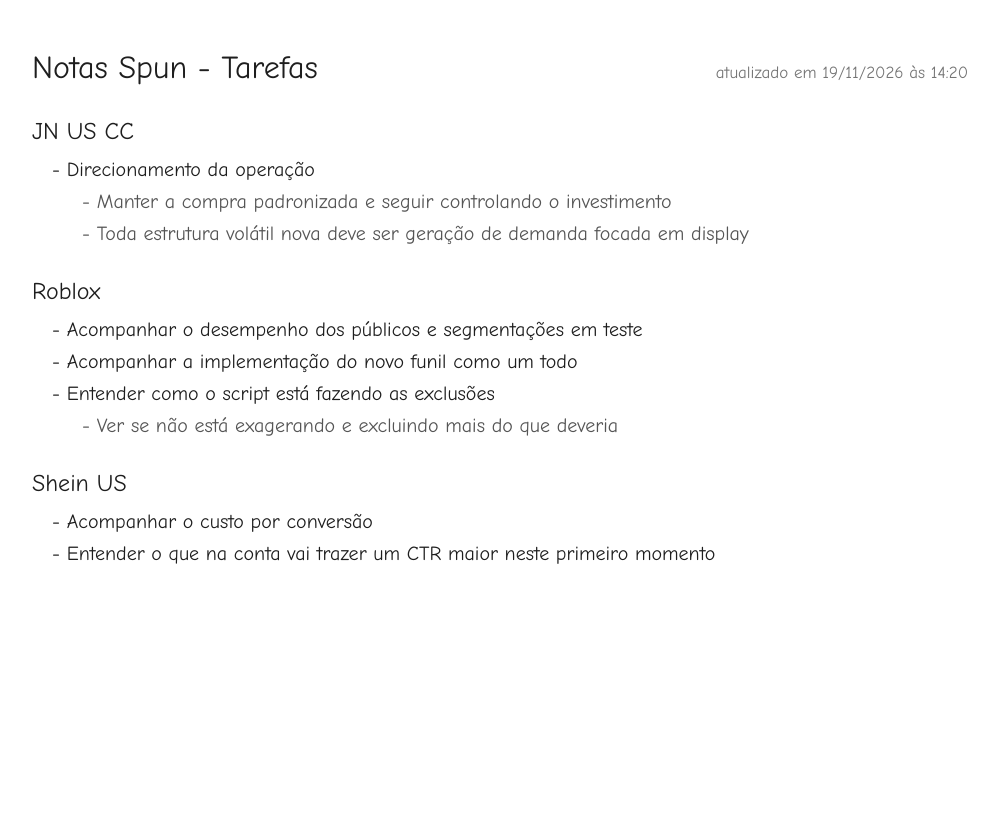
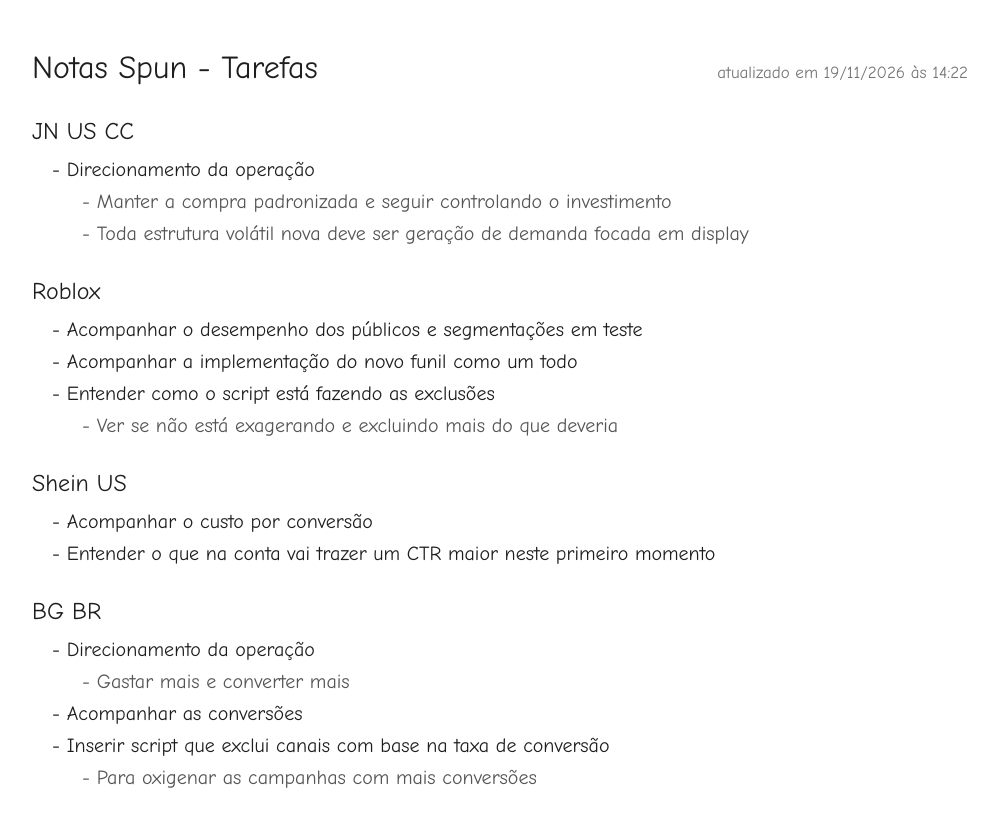
Before and after one commit to gabrielaacristofolini-hue/notas-spun, a plain HTML site: page index.html in a window 1280 px wide. Shown: the whole page, without its empty margins (140-1138 px from the left). Before the commit the page ends 800 px from the top, so only its background shows below. Drawn offline with Linux system fonts and the light colour scheme; a web font is replaced by a local one.

Commit message:
BG BR: conversões e script de exclusão por taxa de conversão
Co-Authored-By: Claude Opus 5.5 <noreply@anthropic.com>

```diff
--- a/index.html
+++ b/index.html
@@ -76,7 +76,7 @@
   //  Item com detalhes: ["Título", ["linha 1", "linha 2"]].
   //  As metas ficam guardadas aqui, mas não aparecem no layout atual.
   // ============================================================
-  const ATUALIZADO = "19/11/2026 às 14:20";
+  const ATUALIZADO = "19/11/2026 às 14:22";
 
   const OPERACOES = [
     {
@@ -106,6 +106,19 @@
       tarefas: [
         "Acompanhar o custo por conversão",
         "Entender o que na conta vai trazer um CTR maior neste primeiro momento",
+      ],
+    },
+    {
+      nome: "BG BR",
+      metas: [],
+      tarefas: [
+        ["Direcionamento da operação", [
+          "Gastar mais e converter mais",
+        ]],
+        "Acompanhar as conversões",
+        ["Inserir script que exclui canais com base na taxa de conversão", [
+          "Para oxigenar as campanhas com mais conversões",
+        ]],
       ],
     },
   ];
```
